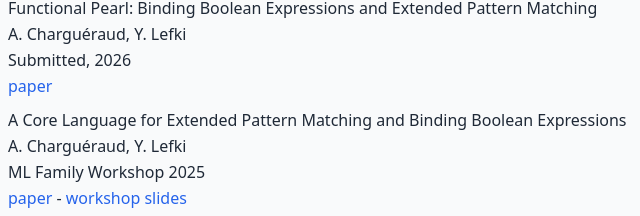
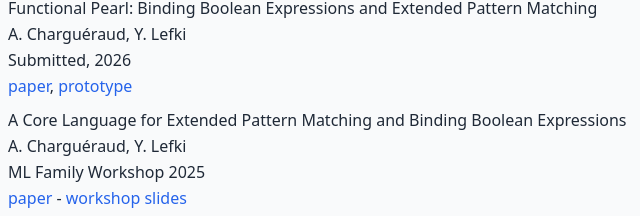
Before and after one commit to yannilefki/yannilefki.github.io, a plain HTML site: page index.html in a window 1280 px wide. Shown: the part 532-748 px from the top of the page, 296-936 px from the left. Drawn offline with nearby package versions, Linux system fonts and the light colour scheme.

Commit message:
adding proto link

```diff
--- a/index.html
+++ b/index.html
@@ -66,7 +66,7 @@
         Functional Pearl: Binding Boolean Expressions and Extended Pattern Matching<br>
         A. Charguéraud, Y. Lefki<br>
         Submitted, 2026<br>
-        <a href="https://www.chargueraud.org/research/2026/bbe/bbe-and-extended-matching.pdf" class="text-blue-600 hover:underline">paper</a>
+        <a href="https://www.chargueraud.org/research/2026/bbe/bbe-and-extended-matching.pdf" class="text-blue-600 hover:underline">paper</a>, <a href="https://github.com/charguer/bbe-typing" class="text-blue-600 hover:underline">prototype</a>
       </li>
       <li>
         A Core Language for Extended Pattern Matching and Binding Boolean Expressions<br>
```
